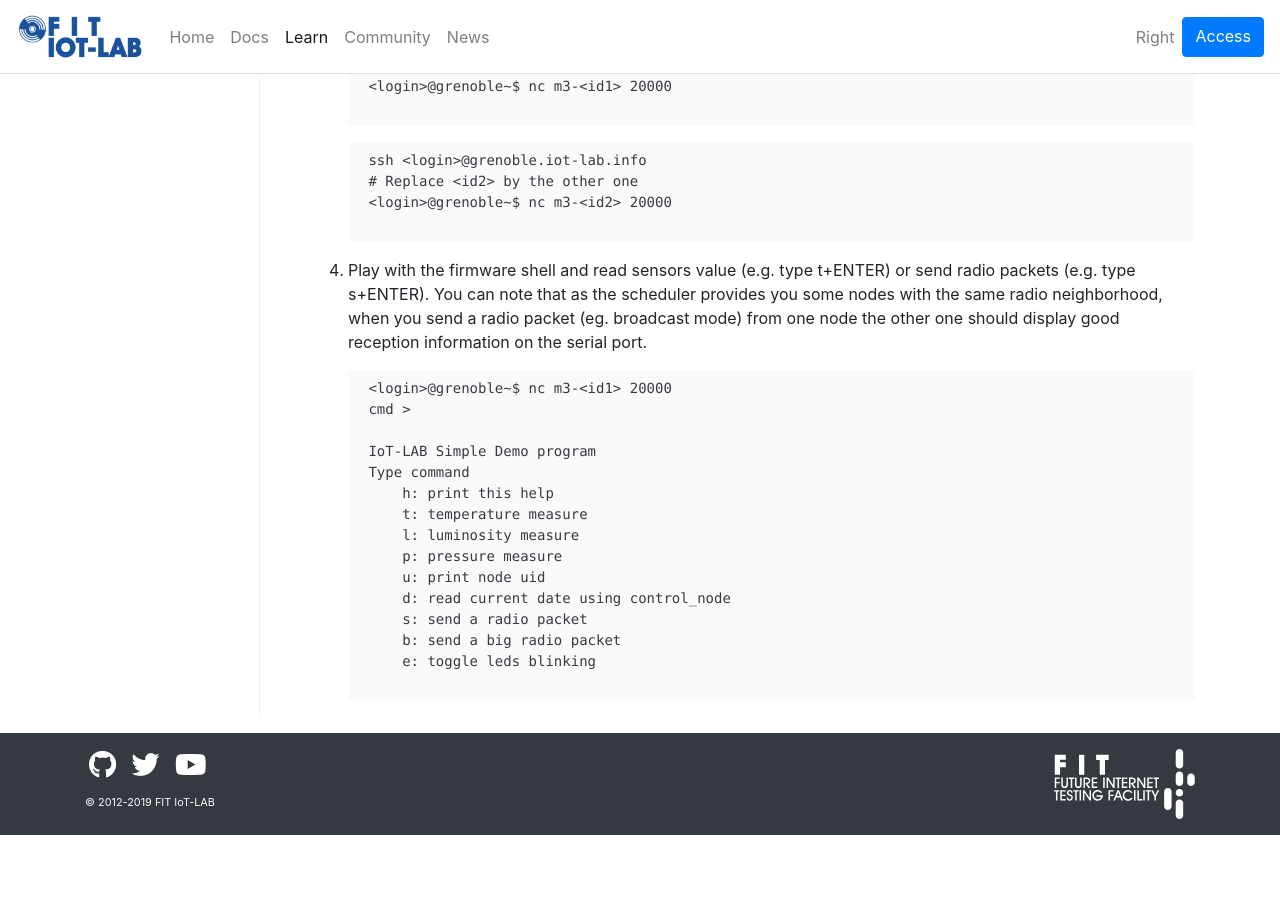
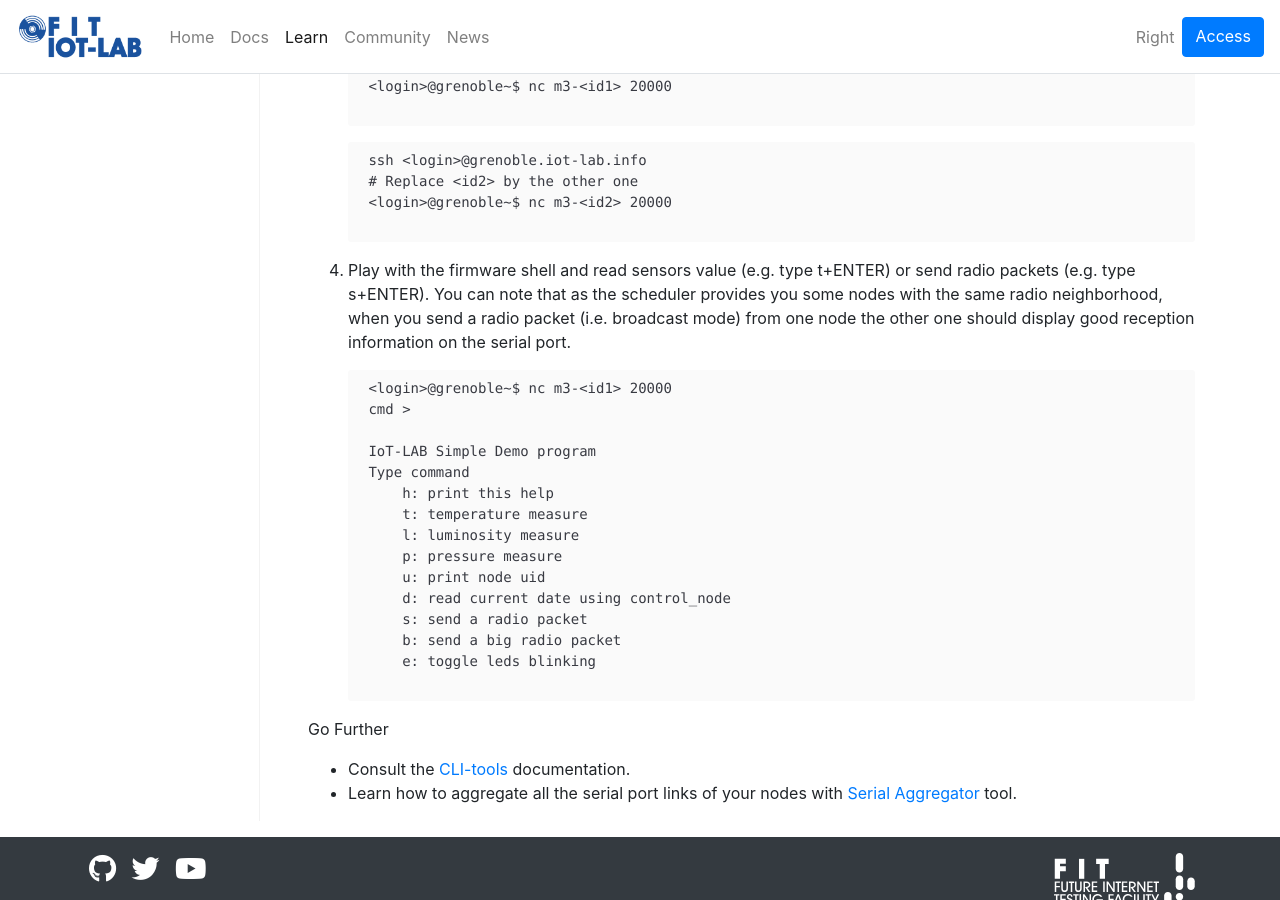
Before and after one commit to iot-lab/iot-lab.github.io, a Jekyll site: the page built from learn/tutorials/getting-started/cli-tools.md, in a window 1280 px wide and 900 px high, scrolled down 994 px. Built offline with Jekyll 4.4.1, drawn with Linux system fonts in a browser that asks for light colours; before the commit the page ends 1829 px from its top, so only the background shows below that.

Commit message:
learn: add "Go further" cli-tools section

```diff
--- a/learn/tutorials/getting-started/cli-tools.md
+++ b/learn/tutorials/getting-started/cli-tools.md
@@ -53,7 +53,7 @@ _**Description**: The aim of this first tutorial is to discover the IoT-LAB test
     &lt;login&gt;@grenoble~$ nc m3-&lt;id2&gt; 20000
     </pre>
 
-4. Play with the firmware shell and read sensors value (e.g. type t+ENTER) or send radio packets (e.g. type s+ENTER). You can note that as the scheduler provides you some nodes with the same radio neighborhood, when you send a radio packet (eg. broadcast mode) from one node the other one should display good reception information on the serial port.
+4. Play with the firmware shell and read sensors value (e.g. type t+ENTER) or send radio packets (e.g. type s+ENTER). You can note that as the scheduler provides you some nodes with the same radio neighborhood, when you send a radio packet (i.e. broadcast mode) from one node the other one should display good reception information on the serial port.
 
     <pre class="highlight">
     &lt;login&gt;@grenoble~$ nc m3-&lt;id1&gt; 20000
@@ -71,3 +71,9 @@ _**Description**: The aim of this first tutorial is to discover the IoT-LAB test
 	    b:	send a big radio packet
 	    e:	toggle leds blinking
     </pre>
+
+
+Go Further
+
+* Consult the [CLI-tools]({{ site.baseurl }}{% link docs/tools/cli.md %}) documentation.
+* Learn how to aggregate all the serial port links of your nodes with [Serial Aggregator]({{ site.baseurl }}{% link docs/tools/serial-aggregator.md %}) tool.
```
